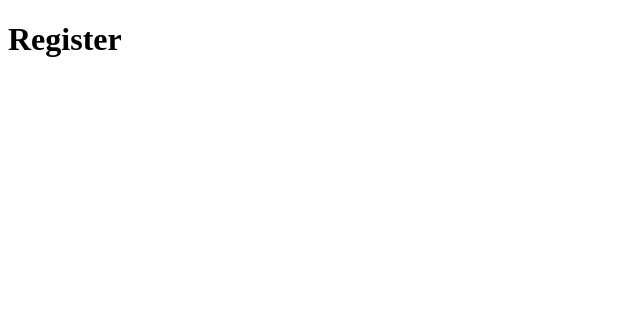
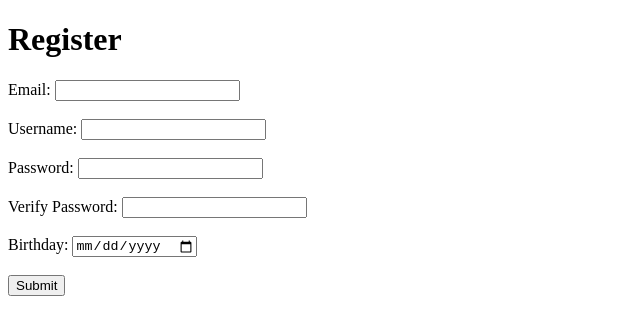
Before and after one commit to m-y-lee2002/ChitChat-App, a React (Create React App) app in the folder client/: page /register in a window 1280 px wide. Shown: the top 334 px of the page, without its empty margins (0-640 px from the left). Built offline with nearby package versions, Linux system fonts and the light colour scheme.

Commit message:
Created general page format as well as read inputs

```diff
--- a/client/src/components/Register.js
+++ b/client/src/components/Register.js
@@ -1,7 +1,40 @@
+import { useState } from "react";
 function Register(){
+    const [email, setEmail] = useState('');
+    const [username, setUsername] = useState('');
+    const [password, setPassword] = useState('');
+    const [verifyPassword, setVerifyPassword] = useState('');
+    const [birthday, setBirthday] = useState('');
+    const submitHandler = (event)=>{
+        event.preventDefault();
+        if(verifyPassword === password){
+            alert("email:" + email + "| username:" + username + " | bday:" + birthday+ " | password: " + password);
+        }else{
+            alert("Passwords Do Not Match Try Again");
+        }
+    }
     return(
         <div className="register">
             <h1>Register</h1>
+            <form onSubmit={submitHandler}>
+            Email: <input type= "text" onChange={(e)=>{setEmail(e.target.value)}}/>
+            <br/>
+            <br/>
+            Username: <input type="text" onChange={(e) =>{setUsername(e.target.value)}}/>
+            <br/>
+            <br/>
+            Password: <input type="password" onChange={(e)=>{setPassword(e.target.value)}}/>
+            <br/>
+            <br/>
+            Verify Password: <input type="password" onChange={(e)=>{setVerifyPassword(e.target.value)}}/>
+            <br/>
+            <br/>
+            Birthday: <input type= "date" onChange={(e)=>{setBirthday(e.target.value)}}/>
+            <br/>
+            <br/>
+            <button type="submit">Submit</button>
+            <br/>
+            </form>
         </div>
     );
 }
```
